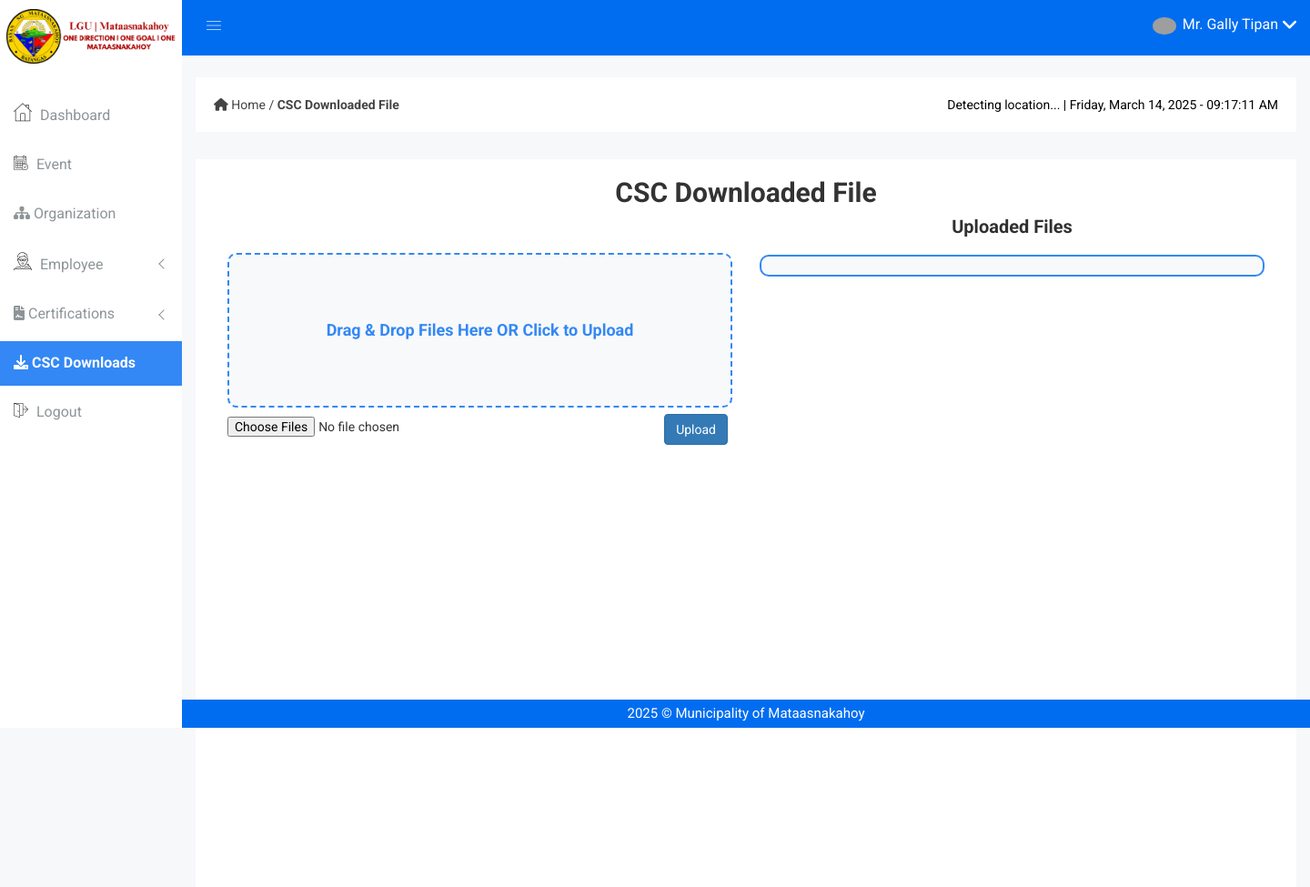
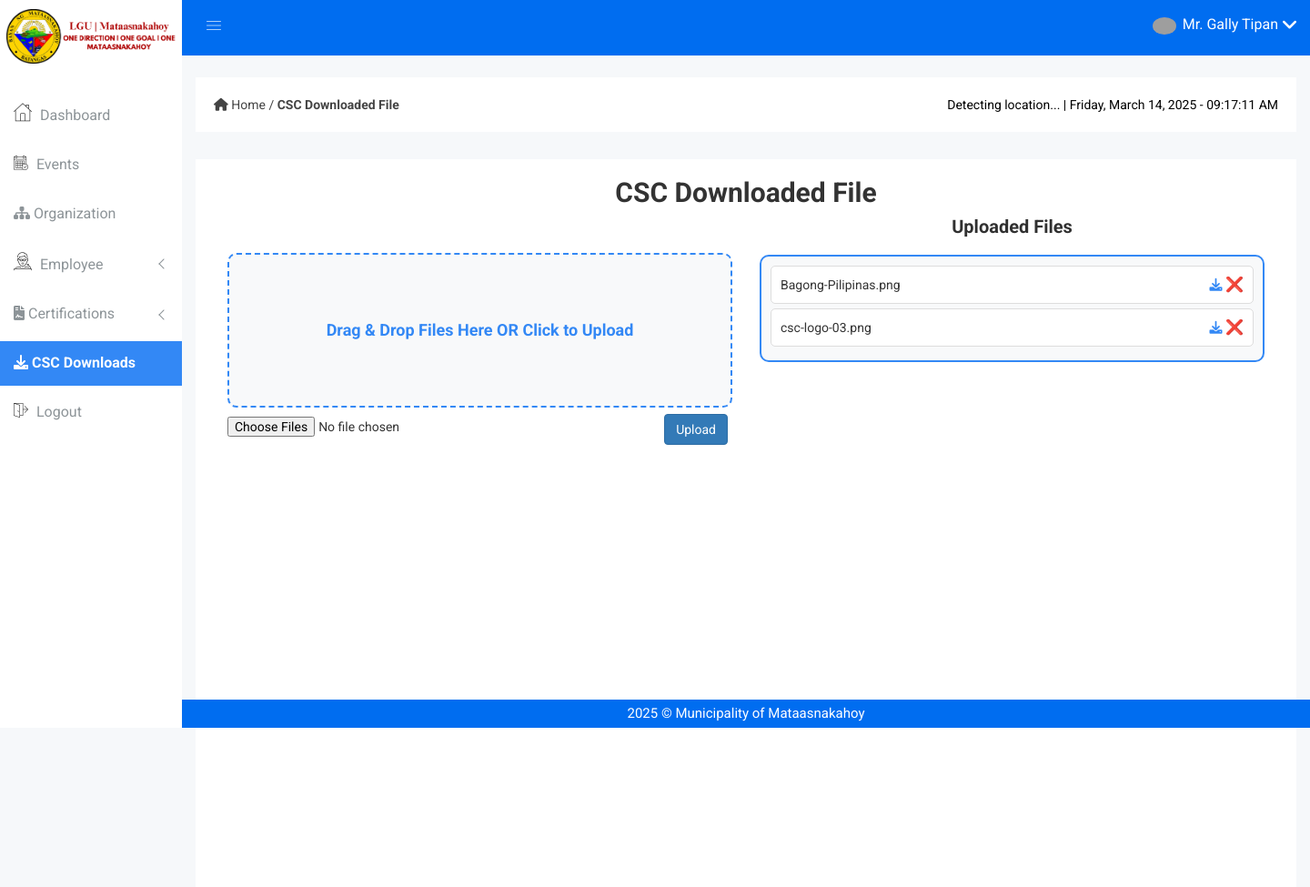
Before and after one commit to JennyMaeGabuya/DBoard, a PHP site: page /downloaded-file.php in a window 1440 px wide. Shown: the whole page at 91% size. Run offline with PHP 8.4, Linux system fonts and the light colour scheme; a user stored in the database is signed in; data comes from the database, SQL or seed files in the repository; some libraries are stand-ins or nearby versions; some web fonts are replaced; grey boxes are pictures that could not be loaded.

Commit message:
Update file upload paths and add logo image

```diff
--- a/downloaded-file.php
+++ b/downloaded-file.php
@@ -6,7 +6,7 @@ if (!isset($_SESSION['user_id'])) {
 }
 
 include "dbcon.php";
-$uploadDir = "uploads/";
+$uploadDir = "img/uploads/";
 
 // Ensure the upload directory exists
 if (!is_dir($uploadDir)) {
@@ -316,7 +316,7 @@ $files = array_diff(scandir($uploadDir), ['.', '..']);
                           <li>
                             <?= $file; ?>
                             <div>
-                              <a href="uploads/<?= $file; ?>" download>
+                              <a href="img/uploads/<?= $file; ?>" download>
                                 <i class="fa fa-download"></i>
                               </a>
                               <button class="delete-btn" data-file="<?= $file; ?>">❌</button>
--- a/includes/sidebar.php
+++ b/includes/sidebar.php
@@ -51,7 +51,7 @@ $current_page = basename($_SERVER['PHP_SELF']);
           <li class="<?= ($current_page == 'events.php') ? 'active' : ''; ?>">
             <a href="events.php">
               <span class="educate-icon educate-event icon-wrap sub-icon-mg"></span>
-              <span class="mini-click-non">Event</span>
+              <span class="mini-click-non">Events</span>
             </a>
           </li>
           <li class="<?= ($current_page == 'organization.php') ? 'active' : ''; ?>">
```
Also changed, not shown: img/uploads/csc-logo-03.png (added).
